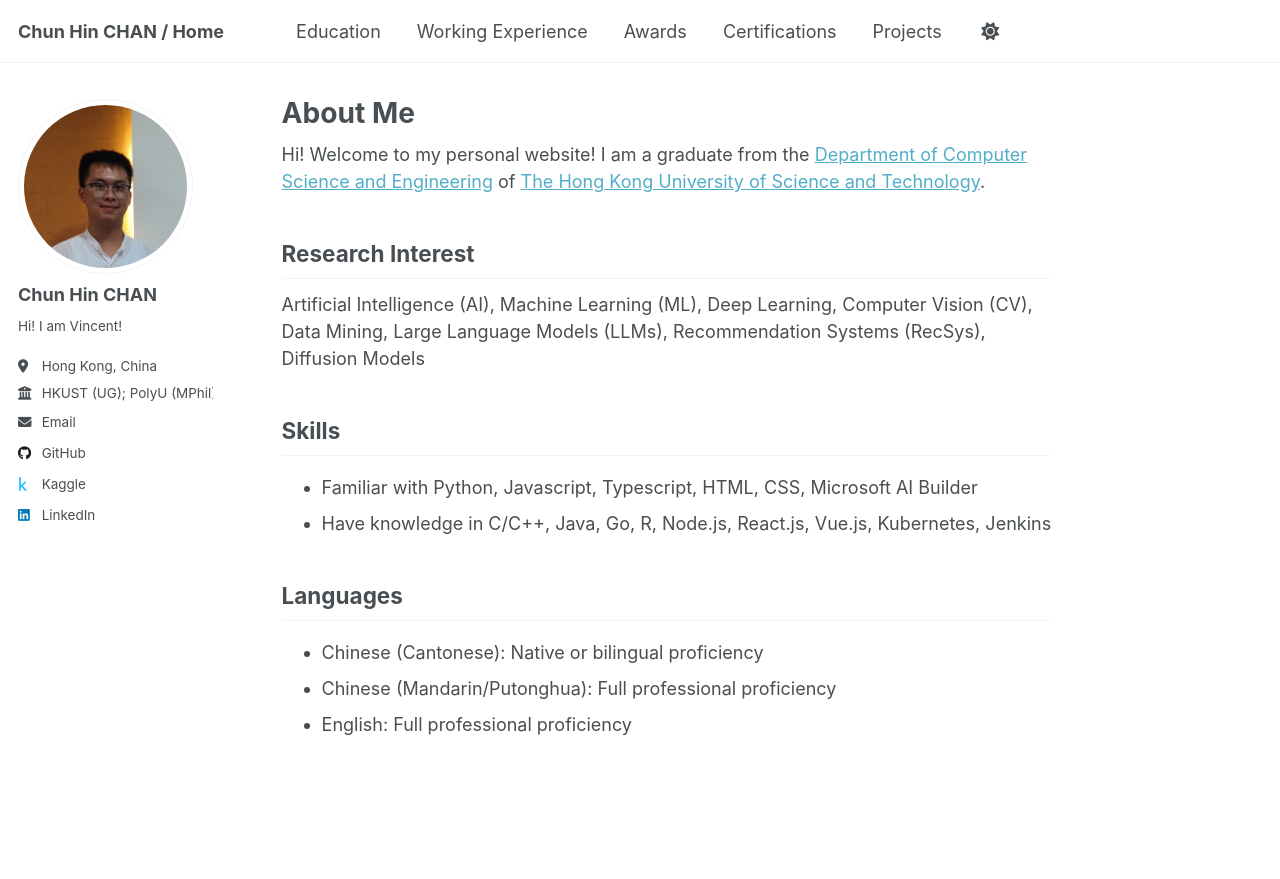
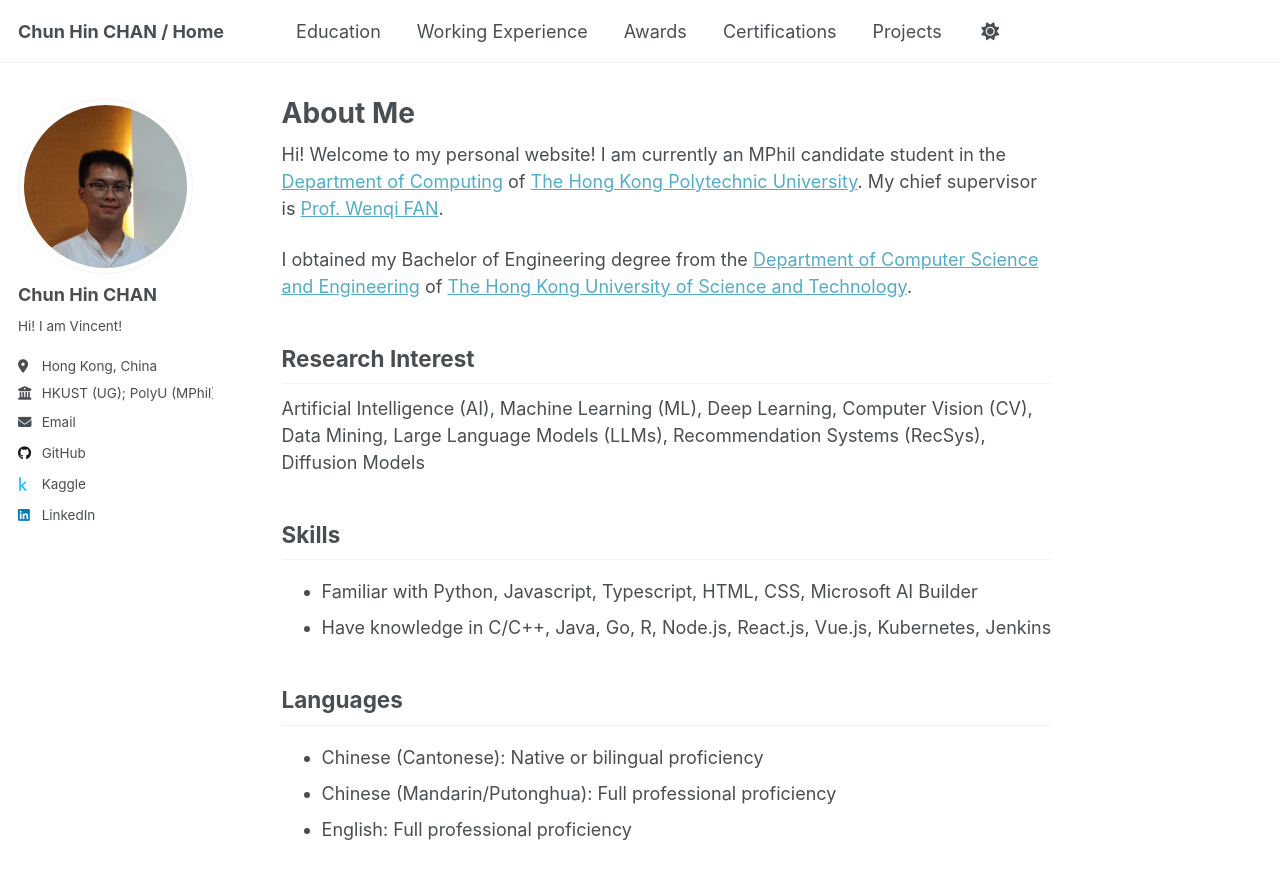
Before and after one commit to Vincent-Chan/index, a Jekyll site: the page built from _pages/about.md, in a window 1280 px wide. Shown: the top 879 px of the page. Built offline with Jekyll 4.4.1, drawn with Linux system fonts in a browser that asks for light colours.

Commit message:
updated `about.md`

```diff
--- a/_pages/about.md
+++ b/_pages/about.md
@@ -9,7 +9,9 @@ redirect_from:
   - /about_me.html
 ---
 
-Hi! Welcome to my personal website! I am a graduate from the [Department of Computer Science and Engineering](https://cse.hkust.edu.hk/) of [The Hong Kong University of Science and Technology](https://hkust.edu.hk/).
+Hi! Welcome to my personal website! I am currently an MPhil candidate student in the [Department of Computing](https://www.polyu.edu.hk/comp/) of [The Hong Kong Polytechnic University](https://www.polyu.edu.hk/). My chief supervisor is [Prof. Wenqi FAN](https://wenqifan03.github.io/).
+
+I obtained my Bachelor of Engineering degree from the [Department of Computer Science and Engineering](https://cse.hkust.edu.hk/) of [The Hong Kong University of Science and Technology](https://hkust.edu.hk/).
 
 ## Research Interest
 Artificial Intelligence (AI), Machine Learning (ML), Deep Learning, Computer Vision (CV), Data Mining, Large Language Models (LLMs), Recommendation Systems (RecSys), Diffusion Models
```
